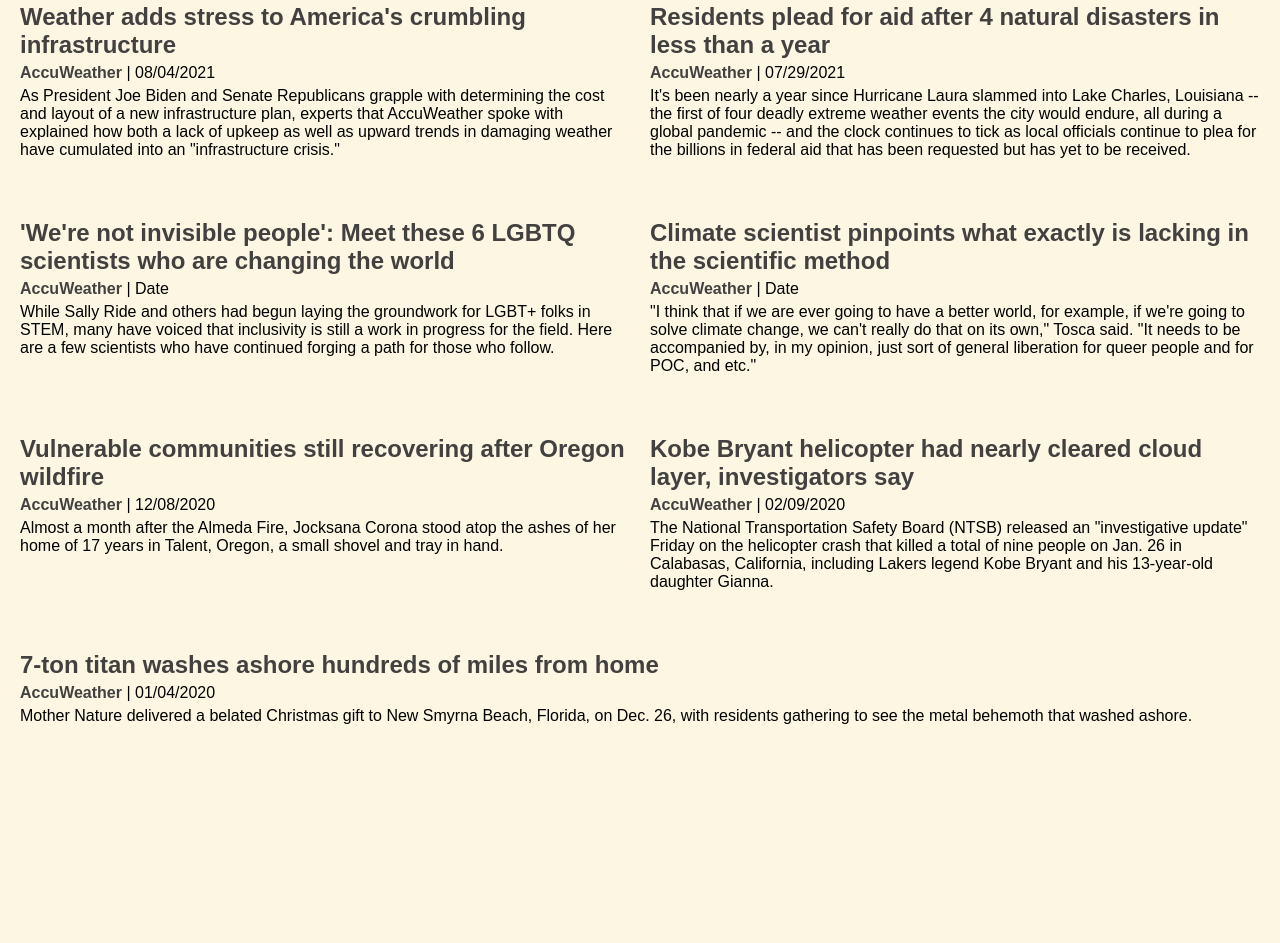
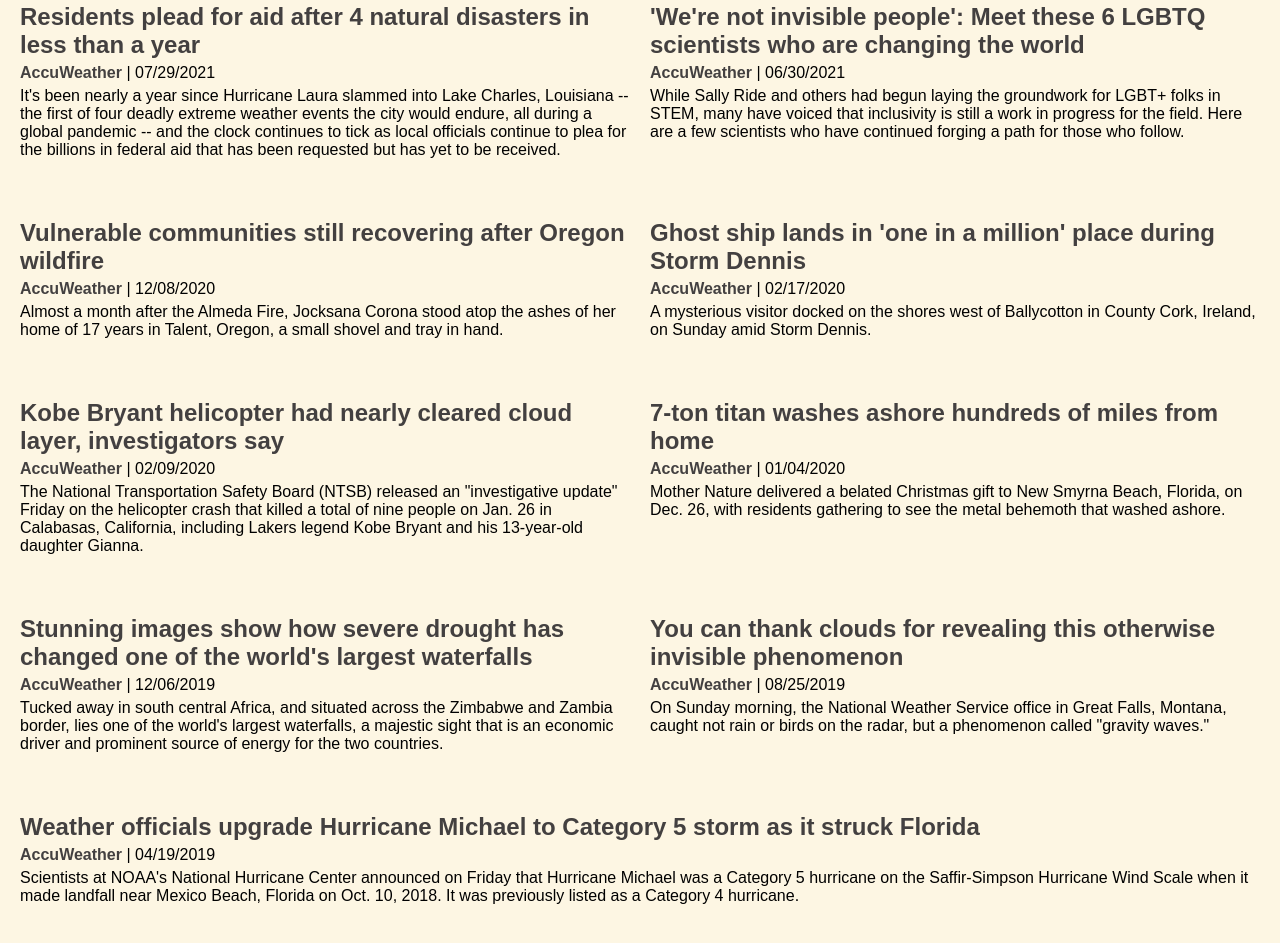
Before and after one commit to anavarr3/anavarr3.github.io, a plain HTML site: page portfolio/index.html in a window 1280 px wide. Shown: the part 4002-4945 px from the top of the page. Before the commit the page ends 4787 px from the top, so only its background shows below. Drawn offline with Linux system fonts and the light colour scheme.

Commit message:
portfolio

```diff
--- a/portfolio/index.html
+++ b/portfolio/index.html
@@ -405,19 +405,6 @@
         </div>
 
         <div class="article">
-            <a href="link" class="article-title">
-                Title
-            </a>
-            <p class="article-details">
-                <span class="publication">AccuWeather</span> |
-                <span class="date">Date</span>
-            </p>
-            <p class="dek">
-                Blurb
-            </p>
-        </div>
-
-        <div class="article">
             <a href="https://www.accuweather.com/en/hurricane/sandy-victims-still-displaced-10-years-later-now-could-face-foreclosure/1208770" class="article-title">
                 Sandy victims, still displaced 10 years later, now could face foreclosure
             </a>
@@ -553,23 +540,10 @@
             </a>
             <p class="article-details">
                 <span class="publication">AccuWeather</span> |
-                <span class="date">Date</span>
+                <span class="date">06/30/2021</span>
             </p>
             <p class="dek">
                 While Sally Ride and others had begun laying the groundwork for LGBT+ folks in STEM, many have voiced that inclusivity is still a work in progress for the field. Here are a few scientists who have continued forging a path for those who follow.
-            </p>
-        </div>
-
-        <div class="article">
-            <a href="https://www.accuweather.com/en/weather-news/climate-scientist-pinpoints-what-exactly-is-lacking-in-the-scientific-method/923894" class="article-title">
-                Climate scientist pinpoints what exactly is lacking in the scientific method
-            </a>
-            <p class="article-details">
-                <span class="publication">AccuWeather</span> |
-                <span class="date">Date</span>
-            </p>
-            <p class="dek">
-                "I think that if we are ever going to have a better world, for example, if we're going to solve climate change, we can't really do that on its own," Tosca said. "It needs to be accompanied by, in my opinion, just sort of general liberation for queer people and for POC, and etc."
             </p>
         </div>
 
@@ -583,6 +557,19 @@
             </p>
             <p class="dek">
                 Almost a month after the Almeda Fire, Jocksana Corona stood atop the ashes of her home of 17 years in Talent, Oregon, a small shovel and tray in hand.
+            </p>
+        </div>
+
+        <div class="article">
+            <a href="https://www.accuweather.com/en/weather-news/ghost-ship-lands-in-one-in-a-million-place-during-storm-dennis/682982" class="article-title">
+                Ghost ship lands in 'one in a million' place during Storm Dennis
+            </a>
+            <p class="article-details">
+                <span class="publication">AccuWeather</span> |
+                <span class="date">02/17/2020</span>
+            </p>
+            <p class="dek">
+                A mysterious visitor docked on the shores west of Ballycotton in County Cork, Ireland, on Sunday amid Storm Dennis.
             </p>
         </div>
 
@@ -612,6 +599,45 @@
             </p>
         </div>
 
+        <div class="article">
+            <a href="https://www.accuweather.com/en/weather-news/stunning-images-show-how-severe-drought-has-changed-victoria-falls/640562" class="article-title">
+                Stunning images show how severe drought has changed one of the world's largest waterfalls
+            </a>
+            <p class="article-details">
+                <span class="publication">AccuWeather</span> |
+                <span class="date">12/06/2019</span>
+            </p>
+            <p class="dek">
+                Tucked away in south central Africa, and situated across the Zimbabwe and Zambia border, lies one of the world's largest waterfalls, a majestic sight that is an economic driver and prominent source of energy for the two countries.
+            </p>
+        </div>
+
+        <div class="article">
+            <a href="https://www.accuweather.com/en/weather-news/you-can-thank-clouds-for-revealing-this-otherwise-invisible-phenomenon/520975" class="article-title">
+                You can thank clouds for revealing this otherwise invisible phenomenon
+            </a>
+            <p class="article-details">
+                <span class="publication">AccuWeather</span> |
+                <span class="date">08/25/2019</span>
+            </p>
+            <p class="dek">
+                On Sunday morning, the National Weather Service office in Great Falls, Montana, caught not rain or birds on the radar, but a phenomenon called "gravity waves."
+            </p>
+        </div>
+
+        <div class="article">
+            <a href="https://www.accuweather.com/en/weather-news/weather-officials-upgrade-hurricane-michael-to-category-5-storm-as-it-struck-florida/332129" class="article-title">
+                Weather officials upgrade Hurricane Michael to Category 5 storm as it struck Florida
+            </a>
+            <p class="article-details">
+                <span class="publication">AccuWeather</span> |
+                <span class="date">04/19/2019</span>
+            </p>
+            <p class="dek">
+                Scientists at NOAA's National Hurricane Center announced on Friday that Hurricane Michael was a Category 5 hurricane on the Saffir-Simpson Hurricane Wind Scale when it made landfall near Mexico Beach, Florida on Oct. 10, 2018. It was previously listed as a Category 4 hurricane.
+            </p>
+        </div>
+
     </div>
     </section>
 </body>
```
